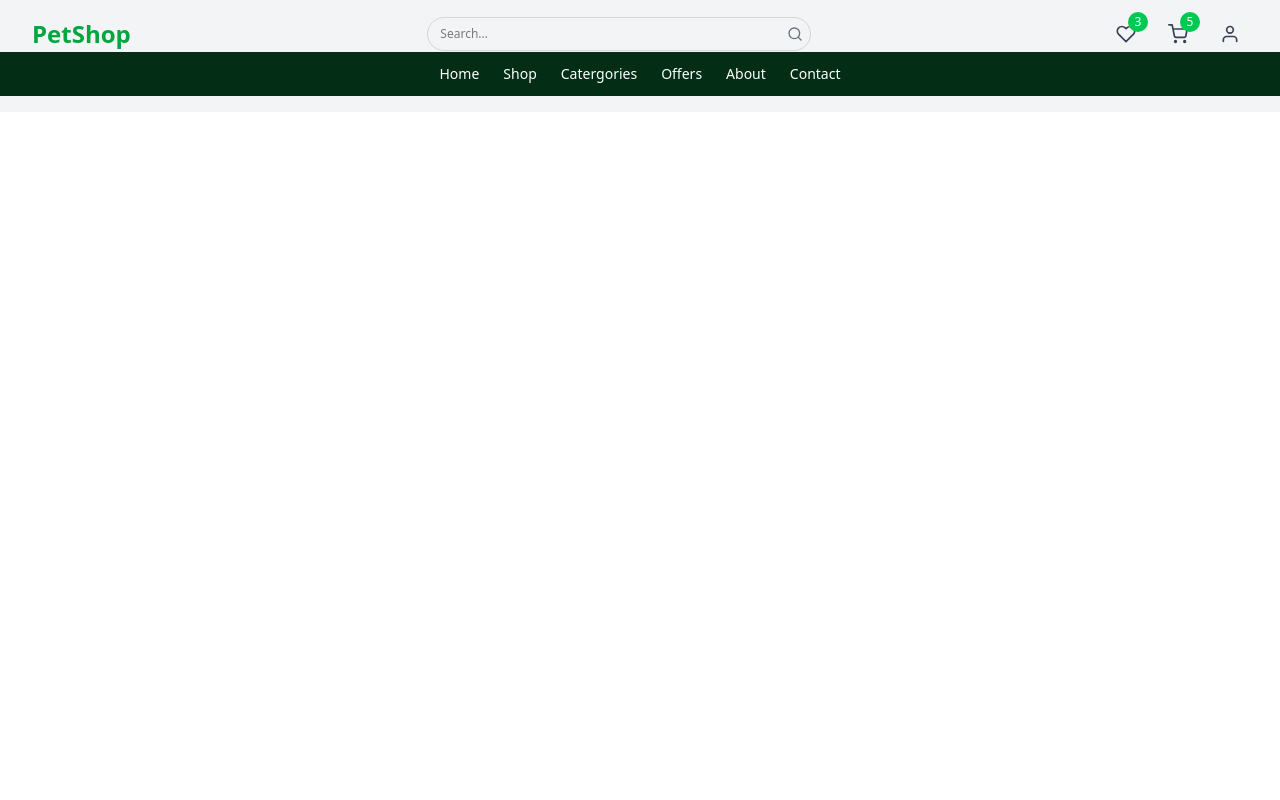
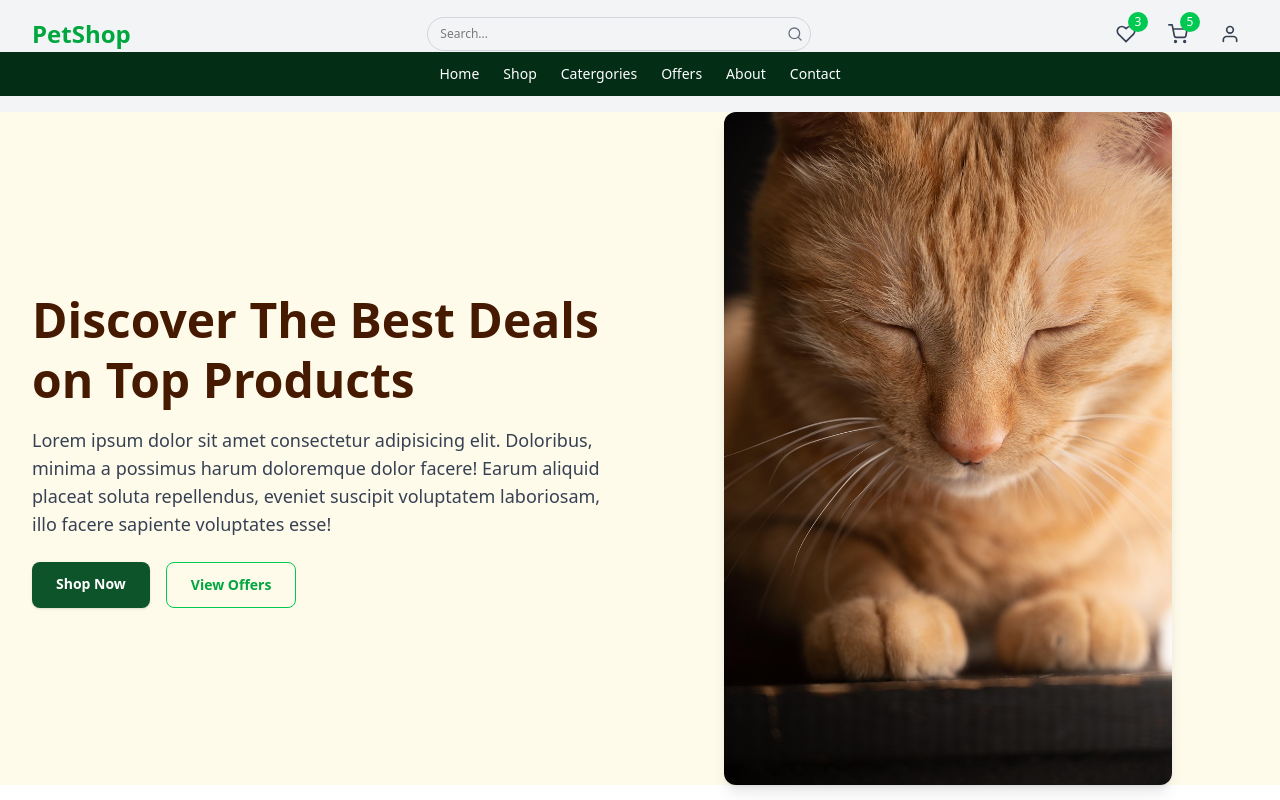
Before and after one commit to satoshii-ace/Petshop, a React (Vite) app in the folder petshop-project/: page / in a window 1280 px wide. Built offline with nearby package versions, Linux system fonts and the light colour scheme.

Commit message:
Done Hero

```diff
--- a/petshop-project/src/App.jsx
+++ b/petshop-project/src/App.jsx
@@ -1,10 +1,12 @@
 import React from 'react'
-import Header from './components/header'
+import Header from './components/Header'
+import Hero from './components/Hero'
 
 const App = () => {
   return (
     <div>
         <Header/>
+        <Hero />
     </div>
   )
 }
--- a/petshop-project/src/components/Hero.jsx
+++ b/petshop-project/src/components/Hero.jsx
@@ -1,4 +1,5 @@
 import React from 'react'
+import hero from '../assets/hero.jpg'
 
 const Hero = () => {
   return (
```
